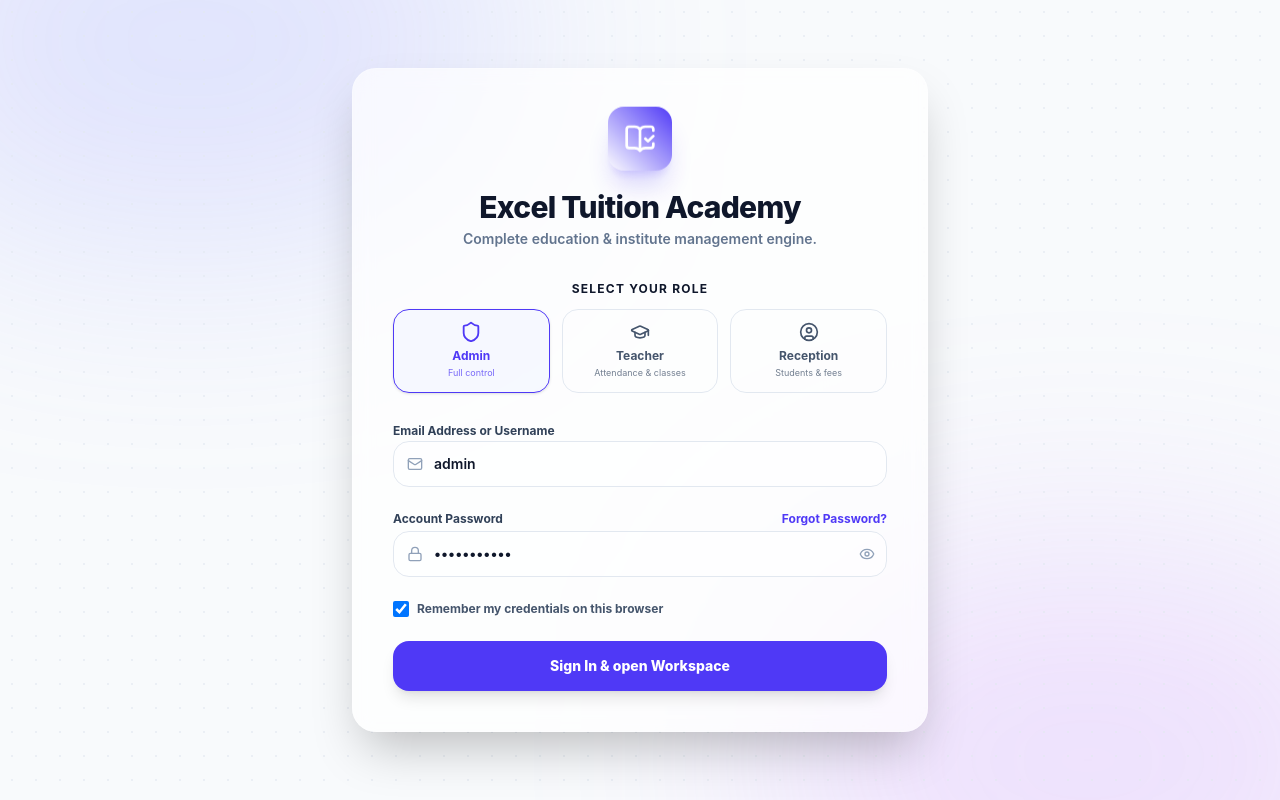
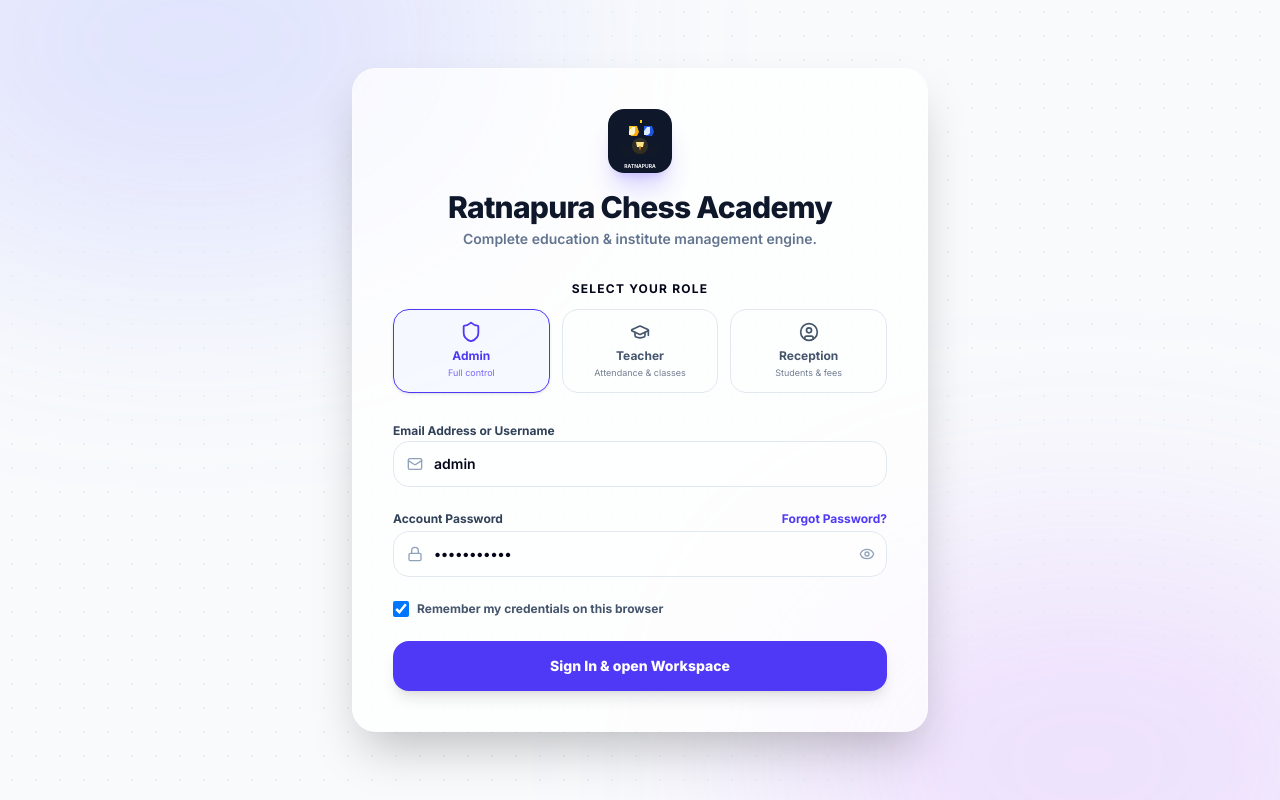
Before and after one commit to LihiniAthukorala/Academy-System, a React (Vite) app: page /login in a window 1280 px wide. Built offline with nearby package versions, Linux system fonts and the light colour scheme.

Commit message:
Refactor UI components and styles for Ratnapura Chess Academy branding

```diff
--- a/src/App.jsx
+++ b/src/App.jsx
@@ -46,7 +46,7 @@ const Layout = () => {
   }
 
   return (
-    <div className="min-h-screen bg-slate-50 dark:bg-slate-905 flex text-slate-800 dark:text-slate-205 transition-colors duration-300">
+    <div className="min-h-screen bg-[#F6F8FC] dark:bg-[#0F172A] flex text-slate-950 dark:text-slate-100 transition-colors duration-300">
       {/* Sidebar Nav */}
       <Sidebar
         isCollapsed={isCollapsed}
--- a/src/components/Sidebar.jsx
+++ b/src/components/Sidebar.jsx
@@ -92,22 +92,19 @@ export const Sidebar = ({ isCollapsed, setIsCollapsed, isMobileOpen, setIsMobile
     const sidebarContent = (
         <div className="flex flex-col h-full bg-white dark:bg-slate-900 border-r border-slate-100 dark:border-slate-800 transition-all duration-300">
             {/* Brand Header */}
-            <div className="flex items-center justify-between h-16 px-4 border-b border-slate-100 dark:border-slate-800">
+                    <div className="flex items-center justify-between h-16 px-4 border-b border-slate-100 dark:border-slate-800">
                 <div className="flex items-center gap-3 overflow-hidden">
-                    <div className="flex items-center justify-center w-10 h-10 rounded-xl bg-indigo-600 text-white shrink-0 shadow-md shadow-indigo-600/20">
-                        <BookOpenCheck className="w-5 h-5 animate-pulse" />
-                    </div>
+                    <img src="/src/assets/ratnapura-logo.svg" alt="Ratnapura Chess Academy logo" className="w-10 h-10 rounded-2xl bg-slate-900 object-cover" />
                     {!isCollapsed && (
                         <span className="font-extrabold text-lg bg-gradient-to-r from-indigo-650 via-indigo-600 to-purple-600 bg-clip-text text-transparent tracking-wide whitespace-nowrap">
-                            Excel Academy
+                            Ratnapura Chess Academy
                         </span>
                     )}
                 </div>
-                {/* Toggle Collapse Button (Desktop only) */}
                 {!isMobileOpen && (
                     <button
                         onClick={() => setIsCollapsed(!isCollapsed)}
-                        className="hidden md:flex items-center justify-center w-6 h-6 rounded-md hover:bg-slate-100 dark:hover:bg-slate-800 text-slate-400 hover:text-slate-600 shrink-0 cursor-pointer"
+                        className="hidden md:flex items-center justify-center w-8 h-8 rounded-2xl bg-slate-100 dark:bg-slate-900 text-slate-500 hover:text-slate-900 dark:hover:text-slate-100 hover:bg-slate-200 dark:hover:bg-slate-800 transition-colors duration-200 shrink-0 cursor-pointer"
                     >
                         {isCollapsed ? <ChevronRight className="w-4 h-4" /> : <ChevronLeft className="w-4 h-4" />}
                     </button>
@@ -124,9 +121,9 @@ export const Sidebar = ({ isCollapsed, setIsCollapsed, isMobileOpen, setIsMobile
                             to={item.path}
                             onClick={() => setIsMobileOpen(false)}
                             className={({ isActive }) =>
-                                `flex items-center gap-3 px-3 py-3 rounded-xl text-sm font-semibold transition-all duration-200 group relative ${isActive
-                                    ? 'bg-indigo-50 dark:bg-indigo-950/40 text-indigo-600 dark:text-indigo-400 shadow-sm shadow-indigo-100 dark:shadow-none'
-                                    : 'text-slate-600 dark:text-slate-400 hover:bg-slate-50 dark:hover:bg-slate-850 hover:text-slate-900 dark:hover:text-slate-205'
+                                `flex items-center gap-3 px-3 py-3 rounded-2xl text-sm font-semibold transition-all duration-200 group relative ${isActive
+                                    ? 'bg-indigo-50 dark:bg-indigo-950/40 text-indigo-600 dark:text-indigo-300 shadow-sm shadow-indigo-100 dark:shadow-none border-l-4 border-indigo-600 dark:border-indigo-400'
+                                    : 'text-slate-700 dark:text-slate-300 hover:bg-slate-50 dark:hover:bg-slate-850 hover:text-slate-900 dark:hover:text-slate-100'
                                 }`
                             }
                         >
--- a/src/index.css
+++ b/src/index.css
@@ -1,59 +1,79 @@
+@import url('https://fonts.googleapis.com/css2?family=Inter:wght@400;500;600;700;800&display=swap');
 @import "tailwindcss";
 
 @layer base {
+  html {
+    scroll-behavior: smooth;
+  }
+
   body {
-    @apply bg-slate-50 text-slate-900 transition-colors duration-300 font-sans antialiased;
+    @apply min-h-screen bg-[#F6F8FC] text-slate-950 antialiased font-sans transition-colors duration-300;
+    font-family: 'Inter', ui-sans-serif, system-ui, -apple-system, BlinkMacSystemFont, 'Segoe UI', sans-serif;
+    background-color: #F6F8FC;
+  }
+
+  .dark body {
+    background-color: #0F172A;
+    color: #F8FAFC;
+  }
+
+  *, *::before, *::after {
+    box-sizing: border-box;
   }
 }
 
 /* Custom Scrollbar Styles */
 ::-webkit-scrollbar {
-  width: 6px;
-  height: 6px;
+  width: 8px;
+  height: 8px;
 }
 ::-webkit-scrollbar-track {
   background: transparent;
 }
 ::-webkit-scrollbar-thumb {
-  background: rgba(156, 163, 175, 0.4);
-  border-radius: 4px;
+  background: rgba(100, 116, 139, 0.4);
+  border-radius: 9999px;
 }
 ::-webkit-scrollbar-thumb:hover {
-  background: rgba(156, 163, 175, 0.6);
+  background: rgba(100, 116, 139, 0.65);
 }
 
-/* Custom scrollbars inside container elements in dark mode */
 .dark ::-webkit-scrollbar-thumb {
-  background: rgba(156, 163, 175, 0.2);
+  background: rgba(148, 163, 184, 0.22);
 }
 .dark ::-webkit-scrollbar-thumb:hover {
-  background: rgba(156, 163, 175, 0.4);
+  background: rgba(148, 163, 184, 0.42);
 }
 
-/* Custom CSS utilities */
+/* Glassmorphism base */
 .glassmorphism {
-  background: rgba(255, 255, 255, 0.7);
-  backdrop-filter: blur(10px);
-  border: 1px solid rgba(255, 255, 255, 0.2);
+  background: rgba(255, 255, 255, 0.74);
+  backdrop-filter: blur(12px);
+  border: 1px solid rgba(255, 255, 255, 0.32);
 }
 .dark .glassmorphism {
-  background: rgba(15, 23, 42, 0.6);
-  backdrop-filter: blur(10px);
-  border: 1px solid rgba(255, 255, 255, 0.05);
+  background: rgba(15, 23, 42, 0.72);
+  border: 1px solid rgba(148, 163, 184, 0.12);
 }
 
-/* Slide in animation */
+/* Smooth transitions */
+*:focus {
+  outline: none;
+}
+
 @keyframes slideIn {
   from {
-    transform: translateX(-100%);
+    transform: translateX(-12px);
+    opacity: 0;
   }
   to {
     transform: translateX(0);
+    opacity: 1;
   }
 }
 
 .animate-slide-in {
-  animation: slideIn 0.3s ease-out forwards;
+  animation: slideIn 0.25s ease-out forwards;
 }
 
 @layer utilities {
--- a/src/pages/Login.jsx
+++ b/src/pages/Login.jsx
@@ -52,11 +52,9 @@ export const Login = () => {
 
                     {/* Logo Headers */}
                     <div className="text-center mb-8">
-                        <div className="inline-flex items-center justify-center w-16 h-16 rounded-2xl bg-gradient-to-tr from-indigo-650 to-indigo-600 dark:from-indigo-600 dark:to-indigo-500 text-white shadow-xl shadow-indigo-600/20 mb-4 animate-bounce">
-                            <BookOpenCheck className="w-8 h-8" />
-                        </div>
+                        <img src="/src/assets/ratnapura-logo.svg" alt="Ratnapura Chess Academy logo" className="mx-auto w-16 h-16 rounded-2xl shadow-xl shadow-indigo-600/20 mb-4" />
                         <h2 className="text-3xl font-extrabold tracking-tight text-slate-900 dark:text-slate-100">
-                            Excel Tuition Academy
+                            Ratnapura Chess Academy
                         </h2>
                         <p className="text-sm text-slate-500 dark:text-slate-455 font-semibold mt-1">
                             Complete education & institute management engine.
@@ -181,7 +179,7 @@ export const Login = () => {
                                 {...register('rememberMe')}
                                 id="remember_me"
                                 type="checkbox"
-                                className="h-4 w-4 rounded-md border-slate-350 dark:border-slate-600 text-indigo-650 focus:ring-indigo-500 cursor-pointerAccent"
+                                className="h-4 w-4 rounded-md border-slate-350 dark:border-slate-600 text-indigo-650 focus:ring-indigo-500 cursor-pointer"
                             />
                             <label
                                 htmlFor="remember_me"
--- a/src/utils/sampleData.js
+++ b/src/utils/sampleData.js
@@ -512,12 +512,12 @@ export const SAMPLE_NOTIFICATIONS = [
 ];
 
 export const DEFAULT_SETTINGS = {
-    academyName: "Excel Tuition Academy",
-    academyLogo: "", // Let's use a nice dynamic text + book placeholder logo in UI
+    academyName: "Ratnapura Chess Academy",
+    academyLogo: "/src/assets/ratnapura-logo.svg",
     address: "102 High Street, Academy Plaza, Sector 4",
     phone: "+1-555-9000",
-    email: "info@excelacademy.edu",
-    receiptFooter: "Thank you for choosing Excel Tuition Academy. For inquiries or updates, email info@excelacademy.edu.",
+    email: "info@ratnapurachessacademy.edu",
+    receiptFooter: "Thank you for choosing Ratnapura Chess Academy. For inquiries or updates, email info@ratnapurachessacademy.edu.",
     defaultMonthlyFee: 120,
     currency: "USD",
     academicYear: "2026"
--- /dev/null
+++ b/tailwind.config.js
@@ -0,0 +1,112 @@
+import defaultTheme from 'tailwindcss/defaultTheme';
+
+export default {
+  darkMode: 'class',
+  content: ['./index.html', './src/**/*.{js,jsx,ts,tsx}'],
+  theme: {
+    extend: {
+      fontFamily: {
+        sans: ['Inter', ...defaultTheme.fontFamily.sans]
+      },
+      colors: {
+        slate: {
+          950: '#020617',
+          909: '#0D1726',
+          905: '#182236',
+          900: '#0F172A',
+          855: '#111827',
+          850: '#111A2E',
+          808: '#0F172A',
+          805: '#1E293B',
+          755: '#334155',
+          750: '#1F2937',
+          707: '#1E293B',
+          705: '#475569',
+          655: '#475569',
+          650: '#334155',
+          600: '#475569',
+          550: '#64748B',
+          505: '#6B7280',
+          500: '#64748B',
+          455: '#94A3B8',
+          450: '#F1F5F9',
+          405: '#9CA3AF',
+          400: '#94A3B8',
+          350: '#E2E8F0',
+          300: '#CBD5E1',
+          250: '#EEF2F7',
+          205: '#E8EDF6',
+          202: '#E6EDF4',
+          201: '#E4EBF2',
+          200: '#E2E8F0',
+          105: '#F6F8FC',
+          101: '#F1F5F9',
+          100: '#F1F5F9',
+          55: '#F8FAFC',
+          50: '#F8FAFC'
+        },
+        indigo: {
+          950: '#312E81',
+          650: '#5B5BF7',
+          605: '#4F46E5',
+          600: '#4F46E5',
+          505: '#6670F1',
+          500: '#6366F1',
+          400: '#818CF8',
+          50: '#EEF2FF'
+        },
+        blue: {
+          950: '#1E3A8A',
+          650: '#2563EB',
+          600: '#2563EB',
+          500: '#3B82F6',
+          100: '#DBEAFE',
+          50: '#EFF6FF'
+        },
+        purple: {
+          950: '#4C1D95',
+          750: '#7C3AED',
+          600: '#8B5CF6',
+          400: '#A78BFA'
+        },
+        rose: {
+          950: '#831843',
+          650: '#F43F5E',
+          600: '#E11D48',
+          550: '#F472B6',
+          505: '#F43F5E',
+          500: '#F43F5E',
+          400: '#FB7185',
+          100: '#FFE4E6',
+          50: '#FFF1F2'
+        },
+        emerald: {
+          950: '#064E3B',
+          650: '#10B981',
+          600: '#059669',
+          505: '#12C88B',
+          500: '#10B981',
+          100: '#D1FAE5',
+          50: '#ECFDF5'
+        },
+        amber: {
+          950: '#78350F',
+          650: '#F59E0B',
+          600: '#D97706',
+          500: '#F59E0B',
+          400: '#FBBF24',
+          100: '#FDE68A',
+          50: '#FEF3C7'
+        }
+      },
+      boxShadow: {
+        xs: '0 1px 2px rgba(15, 23, 42, 0.08)',
+        '2xs': '0 1px 1px rgba(15, 23, 42, 0.06)',
+        '3xs': '0 0 0 1px rgba(15, 23, 42, 0.04)',
+        'indigo-650': '0 16px 40px -24px rgba(91, 91, 247, 0.16)',
+        'blue-650': '0 16px 40px -24px rgba(59, 130, 246, 0.16)',
+        'purple-650': '0 16px 40px -24px rgba(168, 85, 247, 0.16)'
+      }
+    }
+  }
+};
```
Also changed, not shown: src/pages/Dashboard.jsx (+15 -15 lines), src/assets/ratnapura-logo.svg (added).
